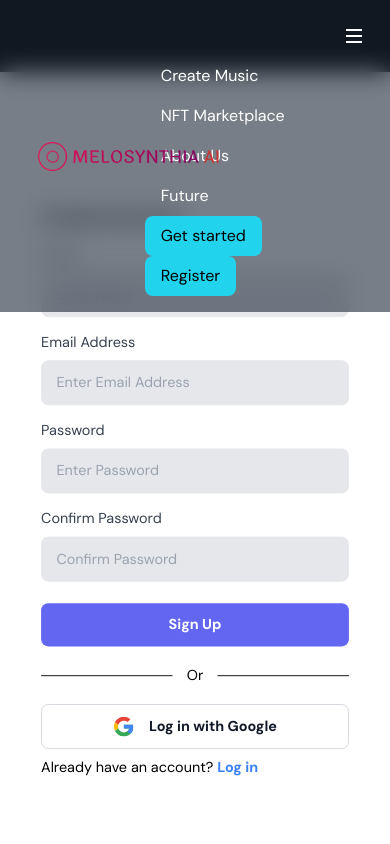
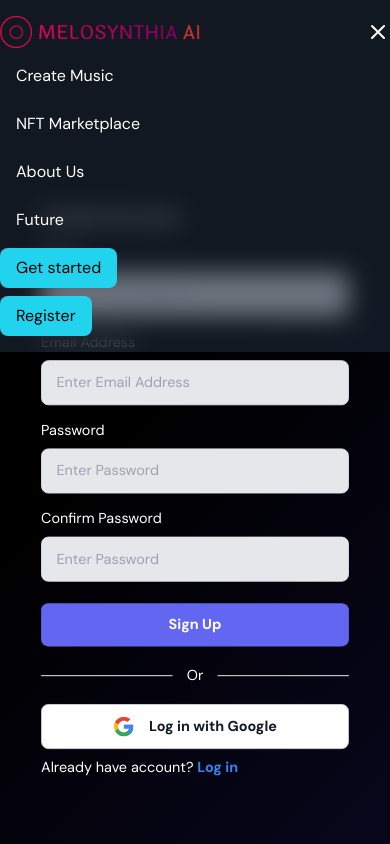
Before and after one commit to AYUSHMAN0503/MeloSynthiaAI, a React (Vite) app in the folder CLIENT/: page /Signup in a window 390 px wide. Both pictures are taken after a click on the button 354 px from the left and 36 px from the top of the page. Shown: the top 844 px of the page. Built offline with nearby package versions, Linux system fonts and the light colour scheme.

Commit message:
fixing issue of navbar when toggle the menu bar

```diff
--- a/CLIENT/src/App.tsx
+++ b/CLIENT/src/App.tsx
@@ -1,4 +1,4 @@
-import Navbar from "./Components/navbar/Test2";
+import {NavbarDefault} from "./Components/navbar/Test3";
 import Footer from "./Components/navbar/Footer";
 import Home from "./Home";
 import styles from "@/index";
@@ -16,7 +16,7 @@
   return ( <>
     <div>
     <Router>
-    <Navbar/>
+    <NavbarDefault/>
 
     <Routes>
       < Route path="/" element={<Home/>} />
--- a/CLIENT/src/Components/navbar/Signin.tsx
+++ b/CLIENT/src/Components/navbar/Signin.tsx
@@ -1,45 +1,50 @@
+
 import { Link } from "react-router-dom";
+
 import Animatedpage from "../Animatedpage";
 import signup from "@/assets/signup.svg"
-
 const Signin = () => {
 
   return (
     <Animatedpage>
 	<section className="flex flex-col md:flex-row h-screen items-center mt-2">
 
-  <div className="bg-white hidden lg:block w-full md:w-1/2 xl:w-2/3 h-screen">
+  <div className=" hidden lg:block w-full md:w-1/2 xl:w-2/3 h-screen">
     <img src={signup} alt="" className="w-full h-full object-cover"/>
   </div>
 
-  <div className="bg-white w-full md:max-w-md lg:max-w-full md:mx-auto  md:w-1/2 xl:w-1/3 h-screen px-6 lg:px-16 xl:px-12
+  <div className=" w-full md:max-w-md lg:max-w-full md:mx-auto  md:w-1/2 xl:w-1/3 h-screen px-6 lg:px-16 xl:px-12
         flex items-center justify-center">
 
     <div className="w-full h-100 scale-90">
 
 
-      <h1 className="text-xl md:text-2xl font-bold leading-tight mt-12">Log in to your account</h1>
+      <h1 className=" text-white text-xl md:text-2xl font-bold leading-tight mt-12">Log in to your account</h1>
 
       <form className="mt-6" action="#" method="POST">
         <div>
-          <label className="block text-gray-700">Email Address</label>
+          <label className="block text-white">Email Address</label>
           <input type="email" name="" id="" placeholder="Enter Email Address" className="w-full px-4 py-3 rounded-lg bg-gray-200 mt-2 border focus:border-blue-500 focus:bg-white focus:outline-none"       required/>
         </div>
 
         <div className="mt-4">
-          <label className="block text-gray-700">Password</label>
+          <label className="block text-white">Password</label>
           <input type="password" name="" id="" placeholder="Enter Password" minLength={6} className="w-full px-4 py-3 rounded-lg bg-gray-200 mt-2 border focus:border-blue-500
                 focus:bg-white focus:outline-none" required/>
         </div>
 
         <div className="text-right mt-2">
-          <a href="#" className="text-sm font-semibold text-gray-700 hover:text-blue-700 focus:text-blue-700">Forgot Password?</a>
+          <a href="#" className="text-sm font-semibold text-white hover:text-blue-700 focus:text-blue-700">Forgot Password?</a>
         </div>
 
         <button type="submit" className="w-full block bg-indigo-500 hover:bg-indigo-400 focus:bg-indigo-400 text-white font-semibold rounded-lg px-4 py-3 mt-6">Log In</button>
       </form>
 
-      <hr className="my-6 border-gray-300 w-full"/>
+      <div className="relative flex py-5 items-center">
+    <div className="flex-grow border-t border-white"></div>
+    <span className="flex-shrink mx-4 text-white">Or</span>
+    <div className="flex-grow border-t border-white"></div>
+</div>
 
       <button type="button" className="w-full block bg-white hover:bg-gray-100 focus:bg-gray-100 text-gray-900 font-semibold rounded-lg px-4 py-3 border border-gray-300">
             <div className="flex items-center justify-center">
@@ -51,7 +56,7 @@
             </div>
           </button>
 
-      <p className="mt-8">Need an account? <Link to="/signup"  className="text-blue-500 hover:text-blue-700 font-semibold">Create an account</Link></p>
+      <p className="mt-8 text-white">Need an account? <Link to="/signup"  className="text-blue-500 hover:text-blue-700 font-semibold">Create an account</Link></p>
 
 
     </div>
--- a/CLIENT/src/Components/navbar/Test2.tsx
+++ /dev/null
@@ -1,78 +0,0 @@
-import React, { useState } from 'react';
-import { Link } from 'react-router-dom'
-import Logo from "@/assets/melosynthia-ai-high-resolution-logo-color-on-transparent-background.png"
-
-import { motion } from "framer-motion"
-const Navbar: React.FC = () => {
-  const [isOpen, setIsOpen] = useState(false);
-
-  const toggleMenu = () => {
-    setIsOpen((prev) => !prev);
-  };
-
-  return (
-    <nav className="bg-opacity-60 backdrop-blur-md bg-gray-800 fixed top-0 left-0 right-0 z-50 w-full flex py-4 justify-between items-center navbar">
-      <Link to="/">
-        <img className="scale-125 "src={Logo} alt="" width={190} style={{ marginLeft: '3.5rem' }}/>
-        </Link>
-
-        <div className="container mx-auto  md:flex md:items-center md:justify-between" style={{marginRight:'1rem'}}>
-
-            <div className="flex justify-end items-center ">
-          <button
-            className="md:hidden rounded-lg p-2 text-white"
-            onClick={toggleMenu}
-            aria-label="Toggle Menu"
-          >
-            <svg
-              className="w-6 h-6 fill-current"
-              xmlns="http://www.w3.org/2000/svg"
-              viewBox="0 0 24 24"
-            >
-              <path d="M4 5h16v2H4zM4 11h16v2H4zM4 17h16v2H4z" />
-            </svg>
-          </button>
-        </div>
-        <div
-          className={`md:flex flex-col md:flex-row md:items-end md:space-x-4 ${
-            isOpen ? 'flex' : 'hidden'
-          }`}>
-
-          {/* Buttons of Navigation Bar*/}
-
-          <Link to="#"className="block text-white py-2 px-4 rounded-lg hover:bg-gray-700">
-            Create Music
-          </Link>
-
-          <Link to="#"className="block text-white py-2 px-4 rounded-lg hover:bg-gray-700">
-           NFT Marketplace
-          </Link>
-
-          <Link to="#"className="block text-white py-2 px-4 rounded-lg hover:bg-gray-700">
-            About Us
-          </Link>
-
-          <Link to="#"className="block text-white py-2 px-4 rounded-lg hover:bg-gray-700">
-            Future
-          </Link>
-
-         <Link to=""><motion.button
-    whileHover={{ scale: 1.1 }}
-    whileTap={{ scale: 0.9 }} className="bg-cyan-400  text-black font-medium py-2 px-4  my-0.9 rounded-lg ">
-         Get started
-        </motion.button></Link>
-
-       <Link to= "/Register"><motion.button
-    whileHover={{ scale: 1.1 }}
-    whileTap={{ scale: 0.9 }} className="bg-cyan-400  text-black font-medium py-2 px-4  my-0.9 rounded-lg">
-         Register
-         </motion.button>
-        </Link>
-
-        </div>
-      </div>
-    </nav>
-  );
-};
-
-export default Navbar;
--- /dev/null
+++ b/CLIENT/src/Components/navbar/Test3.tsx
@@ -0,0 +1,106 @@
+import React from "react";
+import {
+  Navbar,
+  MobileNav,
+ IconButton,
+} from "@material-tailwind/react";
+import logo from "@/assets/melosynthia-ai-high-resolution-logo-color-on-transparent-background.png"
+import { Link } from "react-router-dom";
+import { motion } from "framer-motion";
+
+export function NavbarDefault() {
+ const [openNav, setOpenNav] = React.useState(false);
+  React.useEffect(() => {
+    window.addEventListener(
+      "resize",
+      () => window.innerWidth >= 960 && setOpenNav(false),
+    );
+  }, []);
+const navList = (
+    <ul className="mb-4 mt-2 flex flex-col gap-2 lg:mb-0 lg:mt-0 lg:flex-row lg:items-center lg:gap-4">
+      <Link to="#"className="block text-white py-2 px-4 rounded-lg hover:bg-gray-700">
+            Create Music
+          </Link>
+
+          <Link to="#"className="block text-white py-2 px-4 rounded-lg hover:bg-gray-700">
+           NFT Marketplace
+          </Link>
+
+          <Link to="#"className="block text-white py-2 px-4 rounded-lg hover:bg-gray-700">
+            About Us
+          </Link>
+
+          <Link to="#"className="block text-white py-2 px-4 rounded-lg hover:bg-gray-700">
+            Future
+          </Link>
+
+         <Link to=""><motion.button
+    whileHover={{ scale: 1.1 }}
+    whileTap={{ scale: 0.9 }} className="bg-cyan-400  text-black font-medium py-2 px-4  my-0.9 rounded-lg ">
+         Get started
+        </motion.button></Link>
+
+       <Link to= "/Register"><motion.button
+    whileHover={{ scale: 1.1 }}
+    whileTap={{ scale: 0.9 }} className="bg-cyan-400  text-black font-medium py-2 px-4  my-0.9 rounded-lg">
+         Register
+         </motion.button>
+        </Link>
+
+    </ul>
+  );
+
+  return (
+    <Navbar className=" bg-opacity-60 backdrop-blur-md bg-gray-800 fixed top-0 left-0 right-0 z-50 w-full flex justify-between items-center navbar flex-wrap border-0">
+      <div className="container mx-auto flex items-center justify-between text-blue-gray-900">
+        <Link to="/">
+        <img src={logo} alt="" width={200} /></Link>
+        <div className="hidden lg:block">{navList}</div>
+
+        <IconButton
+          variant="text"
+          className="ml-auto h-6 w-6 text-inherit hover:bg-transparent focus:bg-transparent active:bg-transparent lg:hidden"
+          ripple={false}
+          onClick={() => setOpenNav(!openNav)}
+        >
+          {openNav ? (
+            <svg
+              xmlns="http://www.w3.org/2000/svg"
+              fill="none"
+              className="h-6 w-6"
+              viewBox="0 0 24 24"
+              stroke="currentColor"
+              strokeWidth={2}
+            >
+              <path
+                strokeLinecap="round"
+                strokeLinejoin="round"
+                d="M6 18L18 6M6 6l12 12"
+              />
+            </svg>
+          ) : (
+            <svg
+              xmlns="http://www.w3.org/2000/svg"
+              className="h-6 w-6"
+              fill="none"
+              stroke="currentColor"
+              strokeWidth={2}
+            >
+              <path
+                strokeLinecap="round"
+                strokeLinejoin="round"
+                d="M4 6h16M4 12h16M4 18h16"
+              />
+            </svg>
+          )}
+        </IconButton>
+      </div>
+      <MobileNav open={openNav}>
+        <div className="container mx-auto">
+          {navList}
+
+        </div>
+      </MobileNav>
+    </Navbar>
+  );
+}
--- a/CLIENT/src/Components/navbar/signup.tsx
+++ b/CLIENT/src/Components/navbar/signup.tsx
@@ -1,79 +1,78 @@
-import React from 'react';
-import { Link } from 'react-router-dom';
+import React from 'react'
+import { Link} from 'react-router-dom';
  import Animatedpage from '../Animatedpage';
-import signup from '@/assets/signup.svg';
-
+ import signup from "@/assets/signup.svg"
 const Signup = () => {
   return (
 <Animatedpage>
 <section className="flex flex-col md:flex-row h-screen items-center mt-2">
 
-        {/* Left side: Image */}
-        <div className="bg-white hidden lg:block w-full md:w-1/2 xl:w-2/3 h-screen">
-          <img src={signup} alt="" className="w-full h-full object-cover" />
+<div className=" hidden lg:block w-full md:w-1/2 xl:w-2/3 h-screen">
+  <img src={signup} alt="" className="w-full h-full object-cover"/>
 </div>
 
-        {/* Right side: Signup form */}
-        <div className="bg-white w-full md:max-w-md lg:max-w-full md:mx-auto md:w-1/2 xl:w-1/3 h-screen px-6 lg:px-16 xl:px-12
+<div className=" w-full md:max-w-md lg:max-w-full md:mx-auto md:w-1/2 xl:w-1/3 h-screen px-6 lg:px-16 xl:px-12
       flex items-center justify-center">
 
-          <div className="w-full h-100 scale-90 " style={{ marginTop: "-3rem" }}>
+  <div className="w-full h-100 scale-90 " style={{marginTop:"-3rem"}}>
 
-            <h1 className="text-xl md:text-2xl font-bold leading-tight mt-12"> Create Account</h1>
+
+    <h1 className="text-xl md:text-2xl font-bold leading-tight mt-12 text-white"> Create Account</h1>
 
     <form className="mt-4" action="#" method="POST">
-              {/* Form inputs */}
-              {/* Name input */}
       <div className="mt-4">
-                <label className="block text-gray-700">Name</label>
-                <input type="text" name="name" placeholder="Enter Name" className="w-full px-4 py-3 rounded-lg bg-gray-200 mt-2 border focus:border-blue-500 focus:bg-white focus:outline-none" required />
+        <label className="block text-white">Name</label>
+        <input type="email" name="" id="" placeholder="Enter Email Address" className="w-full px-4 py-3 rounded-lg bg-gray-200 mt-2 border focus:border-blue-500 focus:bg-white focus:outline-none"       required/>
       </div>
-              {/* Email input */}
       <div className="mt-4">
-                <label className="block text-gray-700">Email Address</label>
-                <input type="email" name="email" placeholder="Enter Email Address" className="w-full px-4 py-3 rounded-lg bg-gray-200 mt-2 border focus:border-blue-500 focus:bg-white focus:outline-none" required />
-              </div>
-              {/* Password input */}
-              <div className="mt-4">
-                <label className="block text-gray-700">Password</label>
-                <input type="password" name="password" placeholder="Enter Password" minLength={6} className="w-full px-4 py-3 rounded-lg bg-gray-200 mt-2 border focus:border-blue-500 focus:bg-white focus:outline-none" required />
-              </div>
-              {/* Confirm Password input */}
-              <div className="mt-4">
-                <label className="block text-gray-700">Confirm Password</label>
-                <input type="password" name="confirmPassword" placeholder="Confirm Password" minLength={6} className="w-full px-4 py-3 rounded-lg bg-gray-200 mt-2 border focus:border-blue-500 focus:bg-white focus:outline-none" required />
+        <label className="block text-white">Email Address</label>
+        <input type="email" name="" id="" placeholder="Enter Email Address" className="w-full px-4 py-3 rounded-lg bg-gray-200 mt-2 border focus:border-blue-500 focus:bg-white focus:outline-none"       required/>
       </div>
 
-              {/* Signup button */}
+      <div className="mt-4">
+        <label className="block text-white">Password</label>
+        <input type="password" name="" id="" placeholder="Enter Password" minLength={6} className="w-full px-4 py-3 rounded-lg bg-gray-200 mt-2 border focus:border-blue-500
+              focus:bg-white focus:outline-none" required/>
+      </div>
+      <div className="mt-4">
+        <label className="block text-white">Confirm Password</label>
+        <input type="password" name="" id="" placeholder="Enter Password" minLength={6} className="w-full px-4 py-3 rounded-lg bg-gray-200 mt-2 border focus:border-blue-500
+              focus:bg-white focus:outline-none" required/>
+      </div>
+
+
       <button type="submit" className="w-full block bg-indigo-500 hover:bg-indigo-400 focus:bg-indigo-400 text-white font-semibold rounded-lg px-4 py-3 mt-6">Sign Up</button>
     </form>
 
-            {/* Other signup options */}
     <div className="relative flex py-5 items-center">
-              <div className="flex-grow border-t border-black"></div>
-              <span className="flex-shrink mx-4 text-black">Or</span>
-              <div className="flex-grow border-t border-black"></div>
+    <div className="flex-grow border-t border-white"></div>
+    <span className="flex-shrink mx-4 text-white">Or</span>
+    <div className="flex-grow border-t border-white"></div>
 </div>
 
-            {/* Sign up with Google */}
     <button type="button" className="w-full block bg-white hover:bg-gray-100 focus:bg-gray-100 text-gray-900 font-semibold rounded-lg px-4 py-3 border border-gray-300">
           <div className="flex items-center justify-center">
-                <svg xmlns="http://www.w3.org/2000/svg" xmlnsXlink="http://www.w3.org/1999/xlink" className="w-6 h-6" viewBox="0 0 48 48"><defs><path id="a" d="M44.5 20H24v8.5h11.8C34.7 33.9 30.1 37 24 37c-7.2 0-13-5.8-13-13s5.8-13 13-13c3.1 0 5.9 1.1 8.1 2.9l6.4-6.4C34.6 4.1 29.6 2 24 2 11.8 2 2 11.8 2 24s9.8 22 22 22c11 0 21-8 21-22 0-1.3-.2-2.7-.5-4z" /></defs><clipPath id="b"><use xlinkHref="#a" overflow="visible" /></clipPath><path clip-path="url(#b)" fill="#FBBC05" d="M0 37V11l17 13z" /><path clip-path="url(#b)" fill="#EA4335" d="M0 11l17 13 7-6.1L48 14V0H0z" /><path clip-path="url(#b)" fill="#34A853" d="M0 37l30-23 7.9 1L48 0v48H0z" /><path clip-path="url(#b)" fill="#4285F4" d="M48 48L17 24l-4-3 35-10z" /></svg>
+          <svg xmlns="http://www.w3.org/2000/svg" xmlnsXlink="http://www.w3.org/1999/xlink" className="w-6 h-6" viewBox="0 0 48 48"><defs><path id="a" d="M44.5 20H24v8.5h11.8C34.7 33.9 30.1 37 24 37c-7.2 0-13-5.8-13-13s5.8-13 13-13c3.1 0 5.9 1.1 8.1 2.9l6.4-6.4C34.6 4.1 29.6 2 24 2 11.8 2 2 11.8 2 24s9.8 22 22 22c11 0 21-8 21-22 0-1.3-.2-2.7-.5-4z"/></defs><clipPath id="b"><use xlinkHref="#a" overflow="visible"/></clipPath><path clip-path="url(#b)" fill="#FBBC05" d="M0 37V11l17 13z"/><path clip-path="url(#b)" fill="#EA4335" d="M0 11l17 13 7-6.1L48 14V0H0z"/><path clip-path="url(#b)" fill="#34A853" d="M0 37l30-23 7.9 1L48 0v48H0z"/><path clip-path="url(#b)" fill="#4285F4" d="M48 48L17 24l-4-3 35-10z"/></svg>
           <span className="ml-4">
-                  Log in with Google
-                </span>
+          Log in
+          with
+          Google</span>
           </div>
         </button>
 
-            {/* Link to login page */}
-            <p className="mt-2">Already have an account? <Link to="/Register" className="text-blue-500 hover:text-blue-700 font-semibold">Log in</Link></p>
+    <p className="mt-2 text-white">Already have account? <Link to="/Register"  className="text-blue-500 hover:text-blue-700 font-semibold">Log in</Link></p>
+
 
   </div>
 </div>
 
 </section>
+
+
+
 </Animatedpage>
-  );
-};
 
-export default Signup;
+  )
+}
+
+export default Signup
```
Lines whose indentation alone changed are shown as unchanged.
